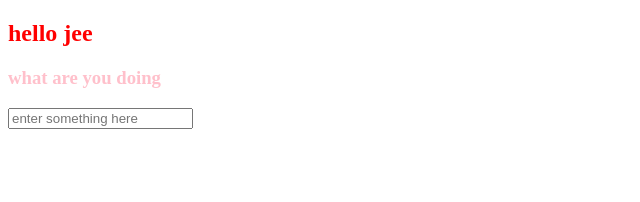
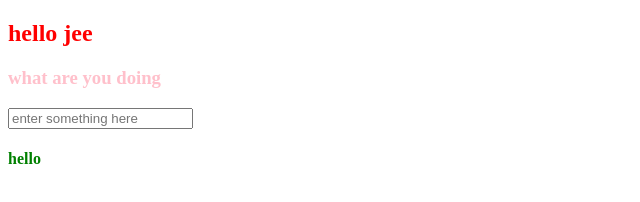
Before and after one commit to Amrish789548/practice_repo, a plain HTML site: page index.html in a window 1280 px wide. Shown: the full height of the page, 0-640 px from the left. Drawn offline with Linux system fonts and the light colour scheme.

Commit message:
both files are update

```diff
--- a/index.css
+++ b/index.css
@@ -4,3 +4,6 @@
 h3{
     color:pink;
 }
+h4{
+    color:green;
+}
--- a/index.html
+++ b/index.html
@@ -11,6 +11,7 @@
     <h3>what are you doing</h3>
     <div>
         <input type="text" placeholder="enter something here">
+        <h4>hello</h4>
 
     </div>
 </body>
```
